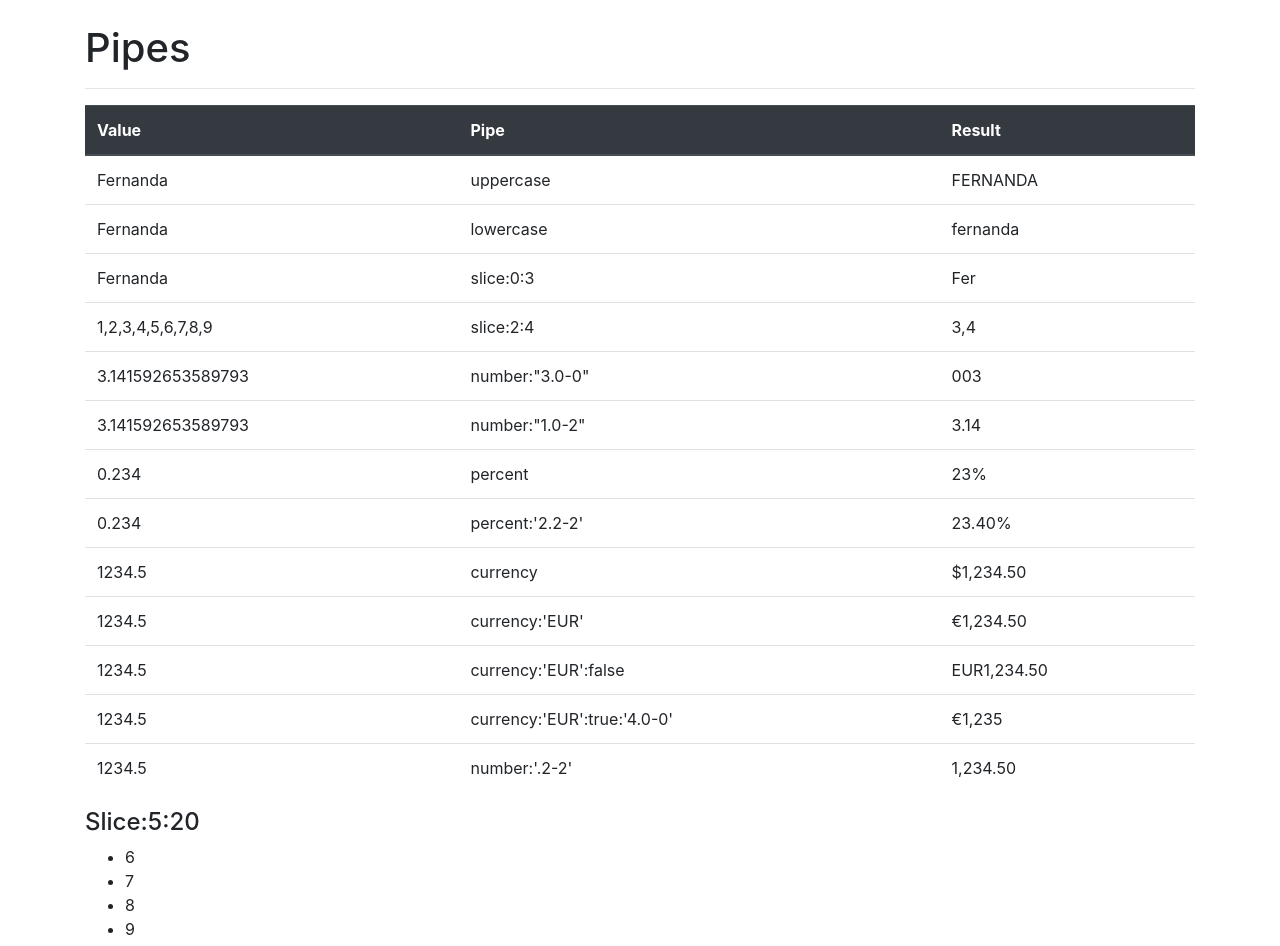
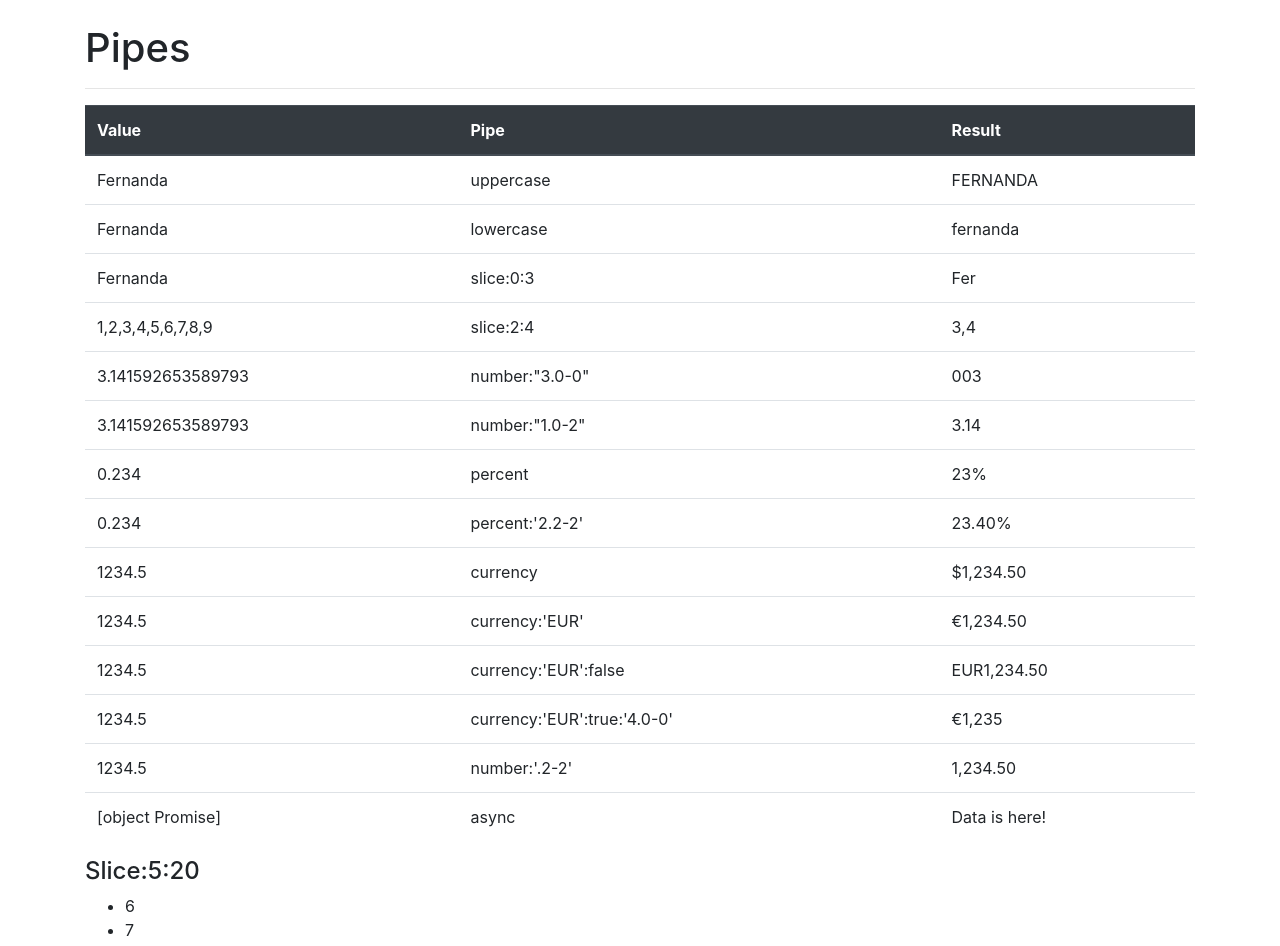
Before and after one commit to Anil1111/Angular-Demo-App03, an Angular app: page / in a window 1280 px wide. Shown: the top 946 px of the page. Built offline with nearby package versions, Linux system fonts and the light colour scheme.

Commit message:
Class 78

```diff
--- a/src/app/app.component.html
+++ b/src/app/app.component.html
@@ -77,6 +77,11 @@
                 <td>number:'.2-2'</td>
                 <td>{{salary | number:'.2-2' }}</td>
             </tr>
+            <tr>
+                <td>{{ promiseValue }}</td>
+                <td>async</td>
+                <td>{{promiseValue | async}}</td>
+            </tr>
         </tbody>
 
 
--- a/src/app/app.component.ts
+++ b/src/app/app.component.ts
@@ -1,4 +1,5 @@
 import { Component } from '@angular/core';
+import { reject } from 'q';
 
 @Component({
   selector: 'app-root',
@@ -21,6 +22,8 @@
       car3: 'Fiat'
     }
    };
-
+  promiseValue = new Promise((resolve, reject) => {
+    setTimeout(()=>resolve('Data is here!'), 3500);
+  })
 
 }
```
